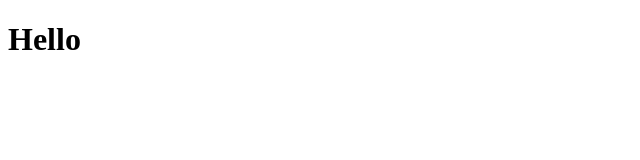
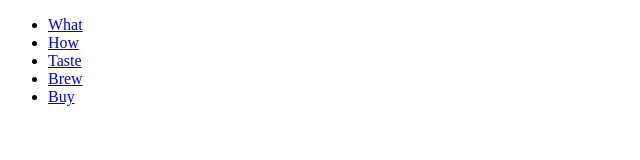
Before and after one commit to copestakes/history-of-project, a plain HTML site: page index.html in a window 1280 px wide. Shown: the whole page, without its empty margins (0-640 px from the left). Drawn offline with Linux system fonts and the light colour scheme.

Commit message:
11.8 html

```diff
--- a/index.html
+++ b/index.html
@@ -7,6 +7,16 @@
     <title>The History of Dark Roasted Coffee</title>
 </head>
 <body>
-    <h1>Hello</h1>
+    <div class="nav">
+        <nav>
+          <ul>
+            <li><a href="#">What</a></li>
+            <li><a href="#">How</a></li>
+            <li><a href="#">Taste</a></li>
+            <li><a href="#">Brew</a></li>
+            <li><a href="#">Buy</a></li>
+          </ul>
+        </nav>
+      </div>
 </body>
 </html>
```
